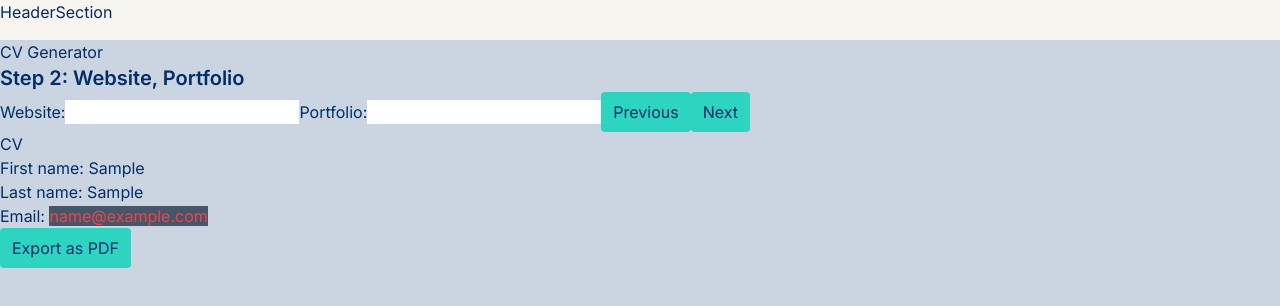
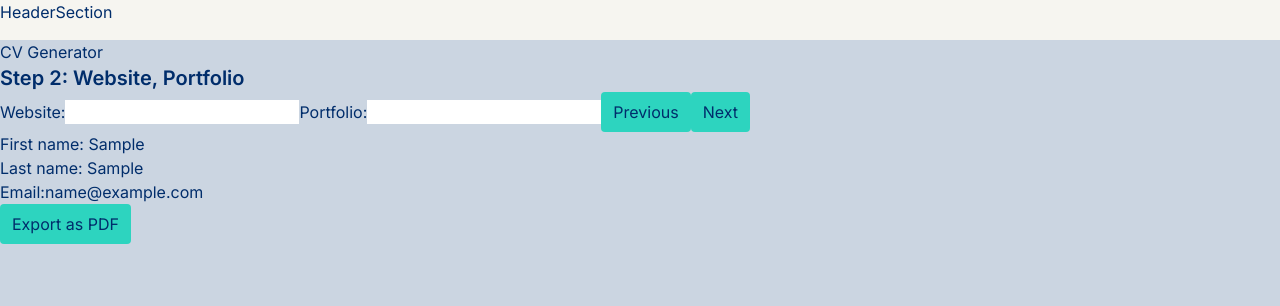
Before and after one commit to themuuln/resume-generator, a Next.js app: page /generator in a window 1280 px wide. Both pictures are taken after typing "Sample", "Sample", "5", "name@example.com" into the empty fields and a click on the button "Next". Shown: the top 306 px of the page. Built offline with nearby package versions, Linux system fonts and the light colour scheme; what @react-pdf/renderer would draw is missing.

Commit message:
Export PDF File name updated

```diff
--- a/app/generator/page.jsx
+++ b/app/generator/page.jsx
@@ -46,12 +46,9 @@ export default function Home() {
         {renderFormStep()}
         {step > 1 && (
           <div>
-            <h2>CV</h2>
             <p>First name: {firstName}</p>
             <p>Last name: {lastName}</p>
-            <p>
-              Email: <span className='text-red-500 bg-slate-600'>{email}</span>
-            </p>
+            <p>Email:{email}</p>
             {step > 2 && website && <p>Website: {website}</p>}
             {step > 2 && portfolio && <p>Portfolio: {portfolio}</p>}
             <button
@@ -75,7 +72,7 @@ export default function Home() {
                   portfolio={portfolio}
                 />
               }
-              fileName='resume.pdf'
+              fileName={`${firstName}_${lastName}.pdf`}
             >
               {({ blob, url, loading, error }) =>
                 loading ? 'Loading document...' : 'Download PDF'
```
